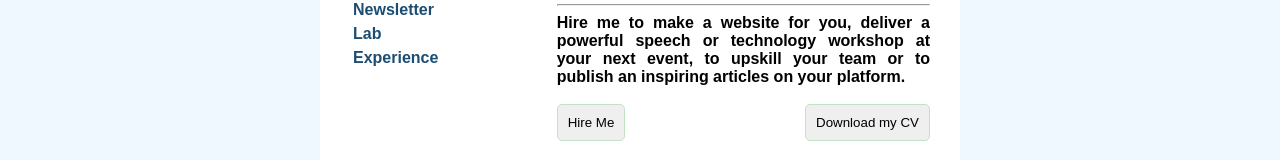
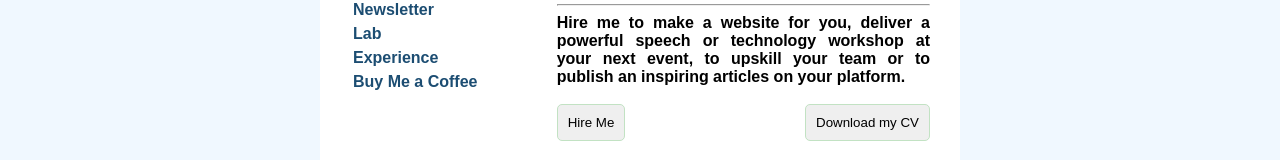
Before and after one commit to techinika/achille-personal-website, a Next.js app: page / in a window 1280 px wide. Shown: the part 414-574 px from the top of the page. Built offline with nearby package versions, Linux system fonts and the light colour scheme; a web font is replaced by a local one.

Commit message:
Update vNav.js
Added Buy Me a Coffee link

```diff
--- a/components/Navigation/vNav.js
+++ b/components/Navigation/vNav.js
@@ -15,6 +15,9 @@ export default function VertNav() {
           <Link href="/experience">
             <a>Experience</a>
           </Link>
+     <Link href="https://buymeacoffee.com/songa">
+            <a target="_blank">Buy Me a Coffee</a>
+          </Link>
         </div>
       </div>
     </>
```
